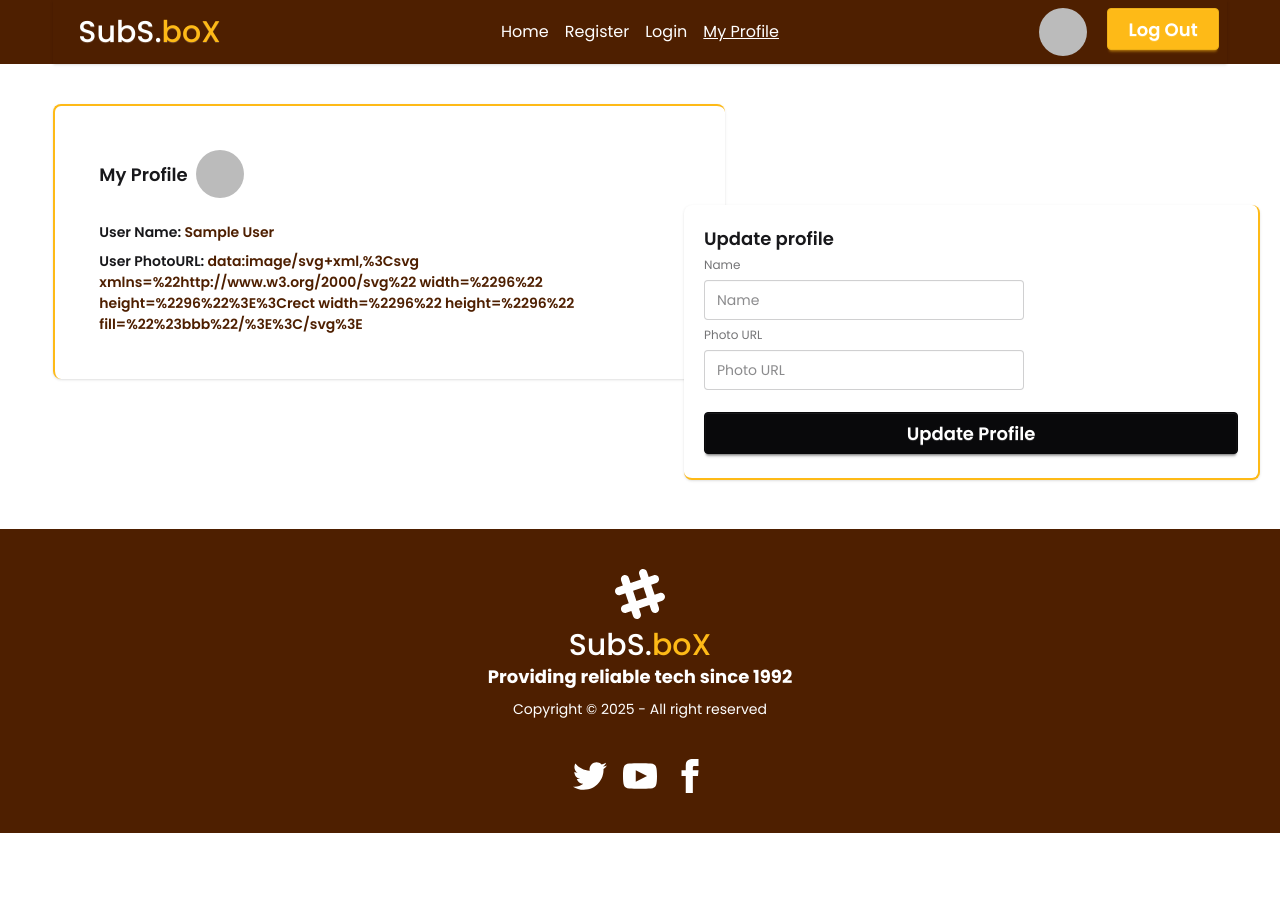
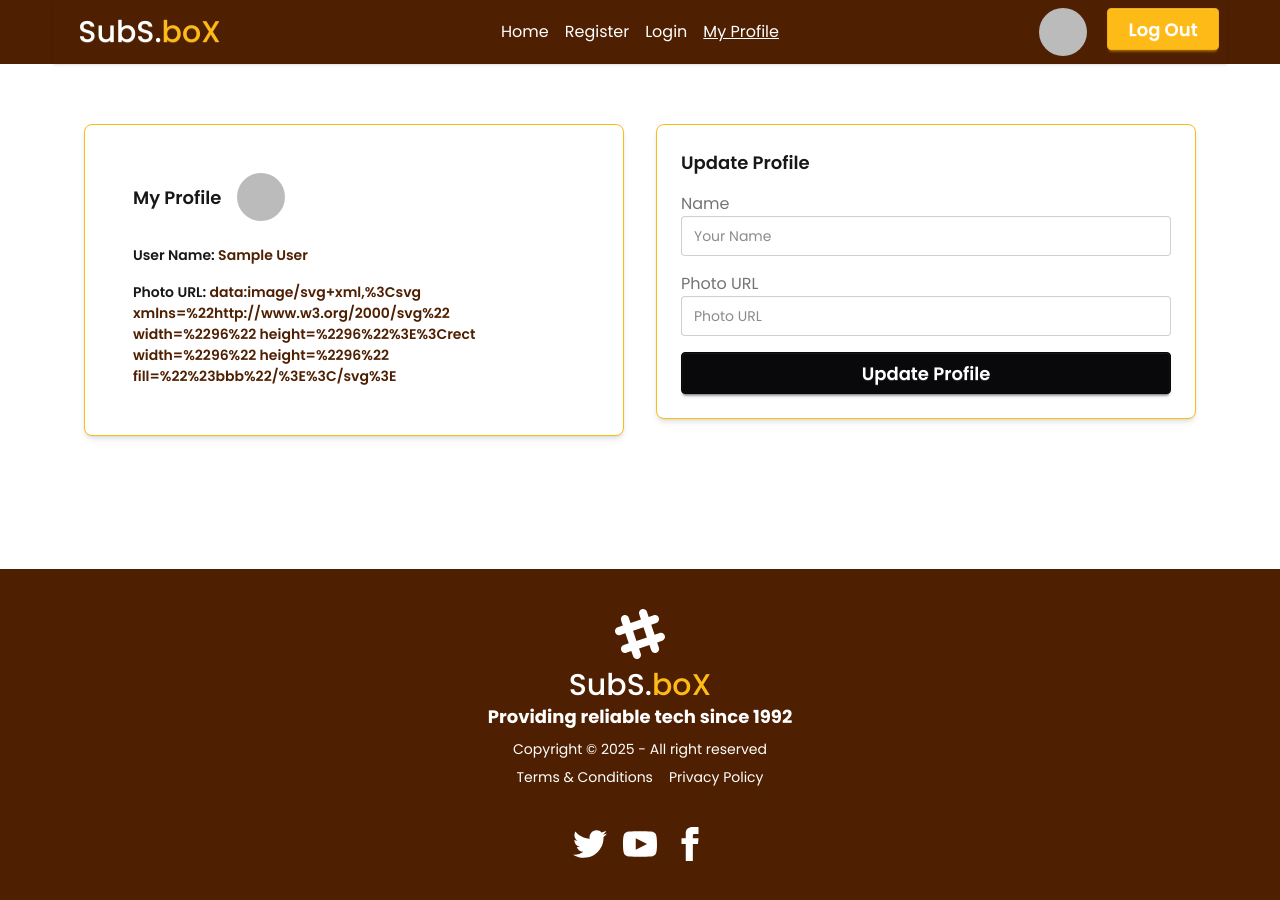
Before and after one commit to Diya-Purkayastha/subscription-box-project, a React (Vite) app: page /myprofile in a window 1280 px wide. Before the commit the page ends 833 px from the top, so only its background shows below. Built offline with nearby package versions, Linux system fonts and the light colour scheme; no server answers; sample sign-in values are in the browser's storage.

Commit message:
Forget password redirection functionality added

```diff
--- a/src/components/Footer.jsx
+++ b/src/components/Footer.jsx
@@ -1,4 +1,5 @@
 import React from 'react';
+import { Link } from 'react-router';
 
 const Footer = () => {
     return (
@@ -21,8 +22,14 @@ const Footer = () => {
                     Providing reliable tech since 1992
                 </div>
                 <p>Copyright © {new Date().getFullYear()} - All right reserved</p>
+               <div className='flex flex-col md:flex-row gap-4'>
+               <Link to='/privacypolicy' className="hover:underline">Terms & Conditions</Link>
+               <Link to='/privacypolicy' className="hover:underline">Privacy Policy</Link>
+               </div>
+
             </aside>
-            <nav>
+
+            <nav className='m-0 p-0'>
                 <div className="grid grid-flow-col gap-4">
                     <a href='https://x.com/login?'>
                         <svg
--- /dev/null
+++ b/src/pages/ForgetPass.jsx
@@ -0,0 +1,61 @@
+import React, { use, useEffect, useState } from 'react';
+import { AuthContext } from '../provider/AuthProvider';
+import { toast } from 'react-toastify';
+import { useLocation } from 'react-router';
+import useTitle from '../hook/useTitle';
+
+const ForgetPass = () => {
+    useTitle("Forget Password")
+    const { forgetPassword } = use(AuthContext);
+    const [email, setEmail] = useState('');
+    const [errorMessage, setErrorMessage] = useState(null);
+    const location = useLocation();
+
+    useEffect(() => {
+        if (location.state) {
+            setEmail(location.state);
+        }
+    }, [location.state]);
+
+    const handleForgetPassword = () => {
+        if (!email) {
+            toast.warning("Please enter your email.");
+            return;
+        }
+
+        forgetPassword(email)
+            .then(() => {
+                toast.info("Check your email now");
+                window.open("https://mail.google.com", "_blank");
+            })
+            .catch((error) => {
+                const errorMessag = error.code;
+                setErrorMessage(errorMessag);
+                toast.error(errorMessage);
+            });
+    };
+
+    return (
+        <div className="card bg-base-100 w-full max-w-sm shrink-0 shadow-2xl mx-auto mt-10">
+            <div className="card-body">
+                <h1 className='card-title'>Change Password Now</h1>
+                <fieldset className="fieldset">
+                    <label className="label">Email</label>
+                    <input
+                        type="email"
+                        className="input"
+                        placeholder="Email"
+                        value={email}
+                        onChange={(e) => setEmail(e.target.value)}
+                        required
+                    />
+                    <button onClick={handleForgetPassword} className="btn btn-neutral mt-4">
+                        Reset Password
+                    </button>
+                </fieldset>
+            </div>
+        </div>
+    );
+};
+
+export default ForgetPass;
--- a/src/pages/Login.jsx
+++ b/src/pages/Login.jsx
@@ -9,7 +9,7 @@ import useTitle from '../hook/useTitle';
 
 const Login = () => {
     useTitle('Login')
-    const { login, setUser, googleSignIn, forgetPassword } = use(AuthContext)
+    const { login, setUser, googleSignIn } = use(AuthContext)
     const location = useLocation();
     const navigate = useNavigate();
     const [errorMessage, setErrorMessage] = useState(null)
@@ -44,14 +44,12 @@ const Login = () => {
 
     const handleGoogle = e => {
         e.preventDefault();
-        googleSignIn();
-    }
-
-    const handleForgetPass = () => {
-        const email = email2.current.value;
-        forgetPassword(email)
-        .then(()=>{
-            toast.info("Check your email now")
+        googleSignIn()
+        .then((result) => {
+            // Signed in
+            setUser(result.user)
+            toast.success('successfully logged in')
+            navigate(`${location.state ? location.state : '/'}`);
         })
         .catch((error) => {
             const errorMessag = error.code;
@@ -59,6 +57,15 @@ const Login = () => {
             toast.error(errorMessage);
 
         });
+    }
+
+    const handleForgetPass = () => {
+        const email = email2.current.value;
+         if (!email) {
+                    toast.warning("Please enter your email.");
+                    return;
+                }
+        navigate('/forgetpass', { state: email });
 
     }
 
--- a/src/pages/MyProfile.jsx
+++ b/src/pages/MyProfile.jsx
@@ -3,47 +3,59 @@ import { AuthContext } from '../provider/AuthProvider';
 import useTitle from '../hook/useTitle';
 
 const MyProfile = () => {
-    useTitle('My Profile')
-    const { user, updateUser, setUser } = use(AuthContext)
+    useTitle('My Profile');
+    const { user, updateUser, setUser } = use(AuthContext);
 
-    const handleUpdate = e =>{
+    const handleUpdate = e => {
         e.preventDefault();
         const name = e.target.name.value;
         const photoURL = e.target.photoURL.value;
 
-        updateUser({ displayName: name, photoURL: photoURL }).then(() => {
+        updateUser({ displayName: name, photoURL: photoURL })
+            .then(() => {
                 setUser({ ...user, displayName: name, photoURL: photoURL });
-            // navigate('/')
-        }).catch((error) => {
+            })
+            .catch((error) => {
                 console.log(error);
-            setUser(user)
+                setUser(user);
             });
-    }
+    };
 
     return (
-       <div className='flex flex-col md:flex-row gap-5'>
-             <div className='card bg-base-100 shadow-sm md:max-w-2xl border-2 border-r-0 border-b-0 border-secondary mt-10  p-5'>
+        <div className='max-w-6xl mx-auto p-5 mt-10 flex flex-col lg:flex-row gap-8 justify-center items-start'>
+
+
+            <div className='card bg-base-100 shadow-md w-full lg:w-1/2 p-6 border border-secondary'>
                 <div className='card-body'>
-                <h2 className='card-title mb-4'>My Profile <img src={user.photoURL} className='w-12 rounded-full' alt="" /> </h2>
-                <h3 className='font-semibold'>User Name: <span className='text-primary'>{user.displayName}</span></h3>
-                <h3 className=' font-semibold overflow-hidden md:overflow-none'>User PhotoURL: <span className='text-primary'>{user.photoURL}</span></h3>
-
+                    <h2 className='card-title mb-4'>
+                        My Profile
+                        <img src={user.photoURL} className='w-12 h-12 rounded-full ml-2' alt="User" />
+                    </h2>
+                    <h3 className='font-semibold mb-2'>
+                        User Name: <span className='text-primary'>{user.displayName}</span>
+                    </h3>
+                    <h3 className='font-semibold break-words'>
+                        Photo URL: <span className='text-primary'>{user.photoURL}</span>
+                    </h3>
+                </div>
             </div>
 
+
+            <div className='card bg-base-100 shadow-md w-full lg:w-1/2 p-6 border border-secondary'>
+                <p className='card-title mb-4'>Update Profile</p>
+                <form onSubmit={handleUpdate} className='space-y-4'>
+
+                    <div>
+                        <label className="label">Name</label>
+                        <input type="text" className="input input-bordered w-full" placeholder="Your Name" name='name' required />
                     </div>
-        <div className='card bg-base-100 md:w-xl shadow-sm mt-10 p-5 lg:absolute lg:bottom-80 lg:right-5 border-2 border-l-0 border-t-0 border-secondary'>
-              <p className='card-title'>Update profile</p>
-                <form onSubmit={handleUpdate} className='fieldset'>
 
-                    {/* name */}
-                    <label className="label">Name</label>
-                    <input type="text" className="input" placeholder="Name" name='name' required />
+                    <div>
+                        <label className="label">Photo URL</label>
+                        <input type="text" className="input input-bordered w-full" placeholder="Photo URL" name='photoURL' required />
+                    </div>
 
-
-                    {/* photo url */}
-                    <label className="label">Photo URL</label>
-                    <input type="text" className="input" placeholder="Photo URL" name='photoURL' required />
-                    <button type='submit' className="btn btn-neutral mt-4">Update Profile</button>
+                    <button type='submit' className="btn btn-neutral w-full">Update Profile</button>
                 </form>
             </div>
         </div>
--- /dev/null
+++ b/src/pages/PrivacyPolicy.jsx
@@ -0,0 +1,38 @@
+import React from "react";
+
+const PrivacyPolicy = () => {
+  return (
+    <div className=" card max-w-4xl mx-auto px-4 py-10 text-gray-800 shadow-lg my-5">
+      <h1 className="text-3xl font-bold mb-6 text-center">Legal Conditions</h1>
+
+      <ul className=" card-body space-y-5 text-base leading-relaxed">
+        <li>
+          <strong className="text-primary">1. Data We Collect:</strong> Basic info like name, email, address, and subscription details.
+        </li>
+        <li>
+          <strong className="text-primary">2. Why We Collect It:</strong> To process orders, personalize your experience, and improve our services.
+        </li>
+        <li>
+          <strong className="text-primary">3. How It's Used:</strong> For delivery, account management, support, and optional marketing emails.
+        </li>
+        <li>
+          <strong className="text-primary">4. Third-Party Services:</strong> We use secure tools like Firebase (authentication) and Google Analytics.
+        </li>
+        <li>
+          <strong className="text-primary">5. Data Security:</strong> Your information is protected and encrypted. We <u className="font-bold">do not sell</u> your data.
+        </li>
+        <li>
+          <strong className="text-primary">6. Your Control:</strong> You can update or delete your data or unsubscribe from emails anytime.
+        </li>
+        <li>
+          <strong className="text-primary">7. Cookies:</strong> Used for login sessions and analytics. You can disable them via browser settings.
+        </li>
+        <li>
+          <strong className="text-primary">8. Contact Us:</strong> Questions? Contact us at <a href="/" className="text-blue-600 underline">privacy@Subs.boX.com</a>
+        </li>
+      </ul>
+    </div>
+  );
+};
+
+export default PrivacyPolicy;
--- a/src/routes/Router.jsx
+++ b/src/routes/Router.jsx
@@ -11,6 +11,8 @@ import PrivateRoute from '../provider/PrivateRoute';
 import ErrorPage from '../pages/ErrorPage';
 import MyProfile from '../pages/MyProfile';
 import BlogDetails from '../pages/BlogDetails';
+import PrivacyPolicy from '../pages/PrivacyPolicy';
+import ForgetPass from '../pages/ForgetPass';
 
  export const Router = createBrowserRouter([
     {
@@ -49,6 +51,14 @@ import BlogDetails from '../pages/BlogDetails';
             </PrivateRoute>),
             loader: ()=> fetch('/blog.json'),
             hydrateFallbackElement: <Loading></Loading>
+        },
+        {
+            path: '/privacypolicy',
+            Component: PrivacyPolicy
+        },
+        {
+            path:'/forgetpass',
+            Component: ForgetPass
         }
     ]
     },
```
Lines whose indentation alone changed are shown as unchanged.
